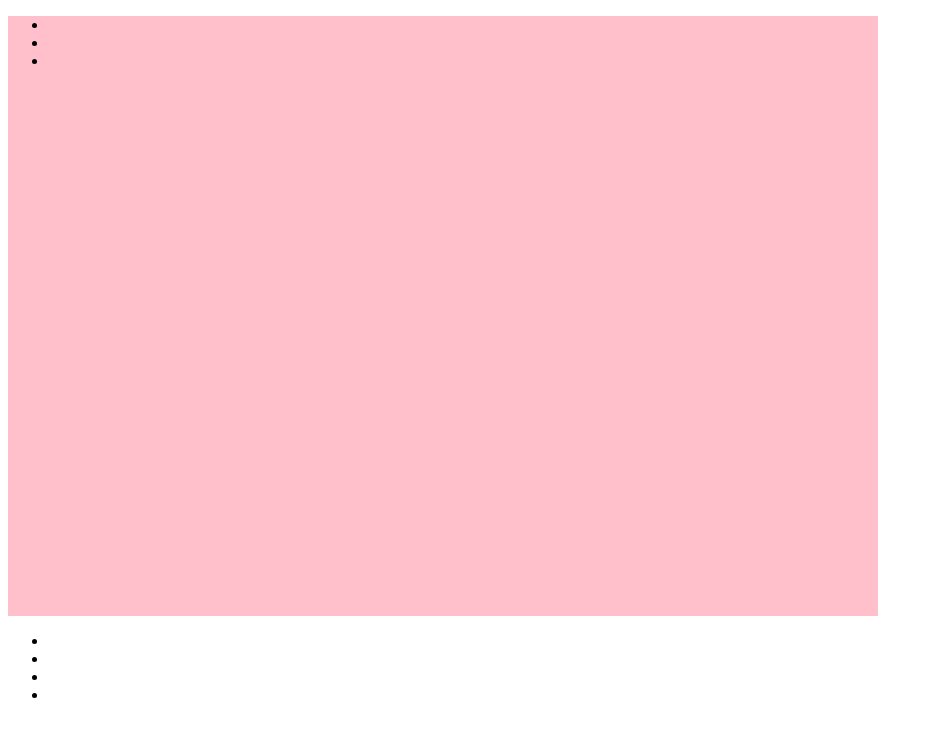
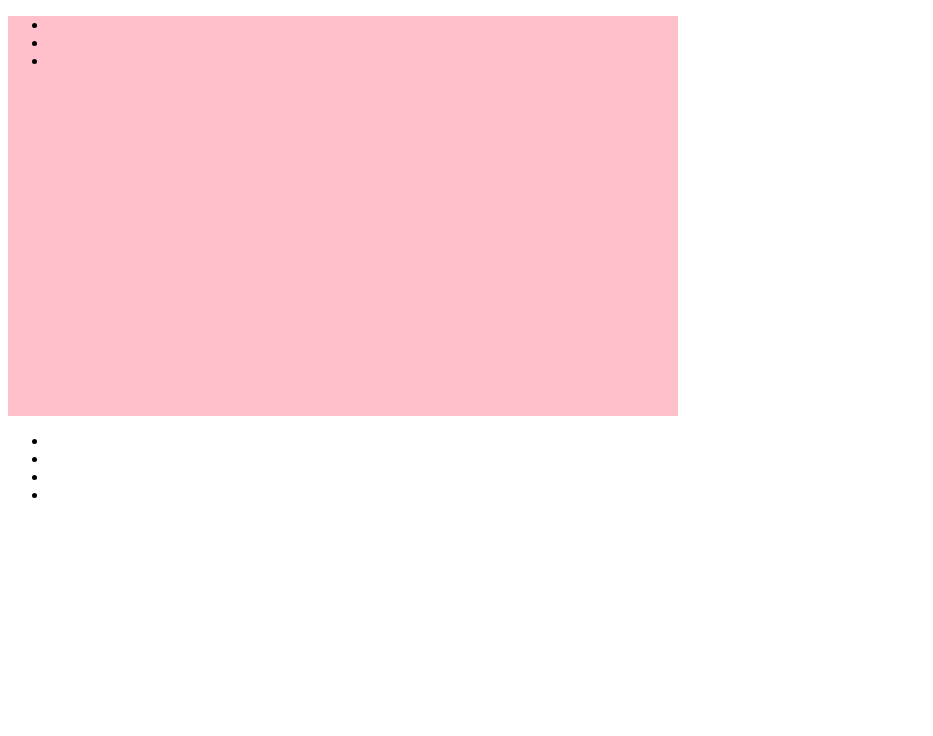
Before and after one commit to ZHANGYIM/proiect2, a plain HTML site: page index.html in a window 1280 px wide. Shown: the whole page, without its empty margins (0-933 px from the left). Drawn offline with Linux system fonts and the light colour scheme.

Commit message:
制造个分枝冲突

```diff
--- a/index.html
+++ b/index.html
@@ -10,8 +10,8 @@
             width:100px;
         }
         .list{
-            width:830px;
-            height:600px;
+            width:630px;
+            height:400px;
             background: pink;
         }
     </style>
```
